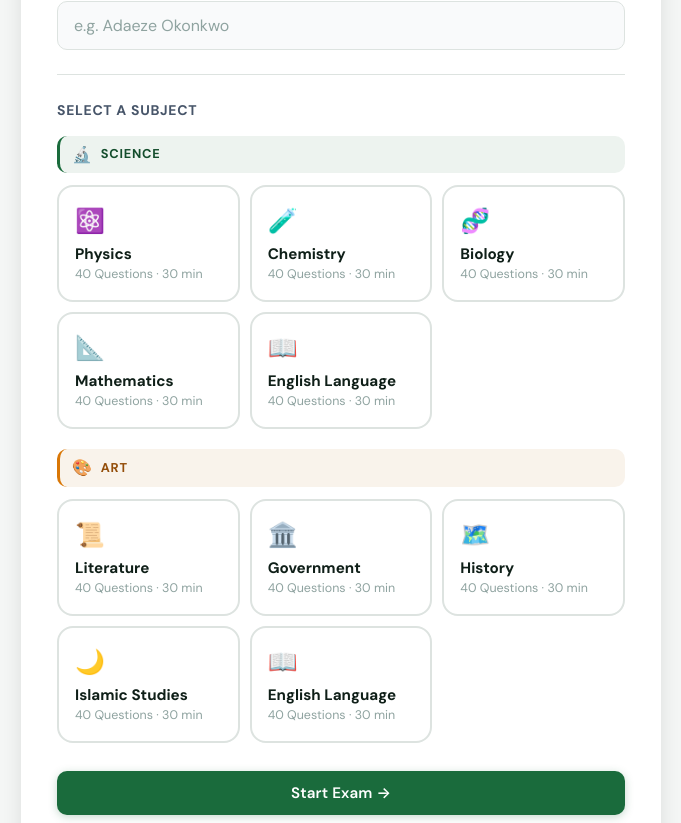
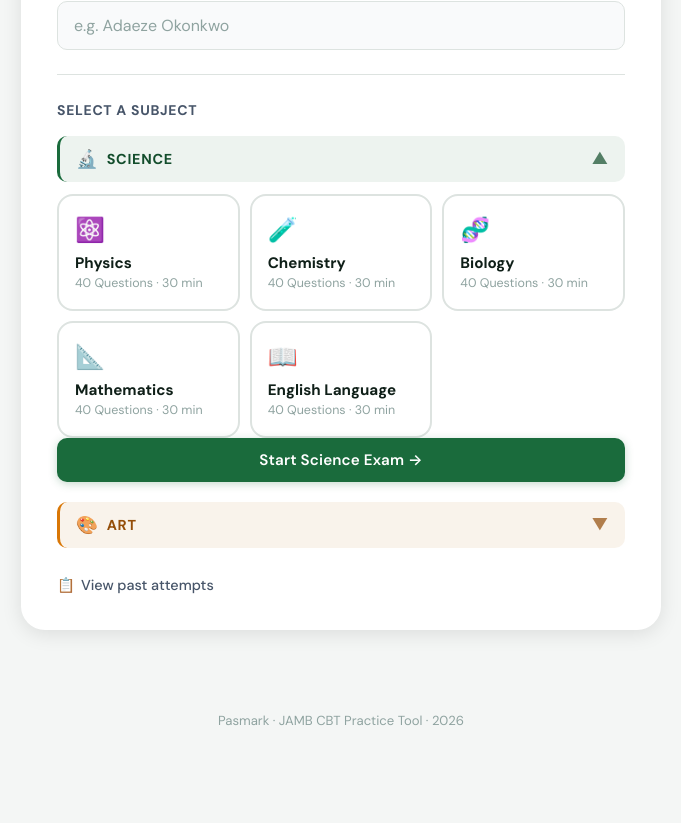
Before and after one commit to UsmanArazak/Passmark, a React (Vite) app: page / in a window 1280 px wide. Shown: the part 437-1260 px from the top of the page, without its empty margins (299-980 px from the left). After the commit the page ends 1188 px from the top, so only its background shows below. Built offline with nearby package versions, Linux system fonts and the light colour scheme.

Commit message:
feat: change sections to interactive accordions with inline start buttons

```diff
--- a/src/pages/HomePage.jsx
+++ b/src/pages/HomePage.jsx
@@ -22,6 +22,7 @@ export default function HomePage({ onStart, onViewHistory }) {
   const [subject, setSubject]     = useState('');
   const [nameError, setNameError] = useState('');
   const [subjectError, setSubjectError] = useState('');
+  const [expandedSection, setExpandedSection] = useState('science');
 
   function handleStart() {
     let valid = true;
@@ -94,10 +95,21 @@ export default function HomePage({ onStart, onViewHistory }) {
 
             {/* Science Section */}
             <div className="subject-section">
-              <div className="subject-section-header science">
+              <button
+                type="button"
+                className="subject-section-header science dropdown-header"
+                onClick={() => setExpandedSection(prev => prev === 'science' ? null : 'science')}
+                aria-expanded={expandedSection === 'science'}
+              >
+                <div style={{ display: 'flex', alignItems: 'center', gap: '8px' }}>
                   <span className="subject-section-icon">🔬</span>
                   <span className="subject-section-label">Science</span>
                 </div>
+                <span className="dropdown-caret">{expandedSection === 'science' ? '▲' : '▼'}</span>
+              </button>
+
+              {expandedSection === 'science' && (
+                <div className="dropdown-content animate-fadeIn">
                   <div className="subject-grid">
                     {SCIENCE_SUBJECTS.map((s) => (
                       <button
@@ -113,14 +125,30 @@ export default function HomePage({ onStart, onViewHistory }) {
                       </button>
                     ))}
                   </div>
+                  <button className="btn btn-primary home-start-btn" onClick={handleStart}>
+                    Start Science Exam →
+                  </button>
+                </div>
+              )}
             </div>
 
             {/* Art Section */}
             <div className="subject-section">
-              <div className="subject-section-header art">
+              <button
+                type="button"
+                className="subject-section-header art dropdown-header"
+                onClick={() => setExpandedSection(prev => prev === 'art' ? null : 'art')}
+                aria-expanded={expandedSection === 'art'}
+              >
+                <div style={{ display: 'flex', alignItems: 'center', gap: '8px' }}>
                   <span className="subject-section-icon">🎨</span>
                   <span className="subject-section-label">Art</span>
                 </div>
+                <span className="dropdown-caret">{expandedSection === 'art' ? '▲' : '▼'}</span>
+              </button>
+
+              {expandedSection === 'art' && (
+                <div className="dropdown-content animate-fadeIn">
                   <div className="subject-grid">
                     {ART_SUBJECTS.map((s) => (
                       <button
@@ -136,15 +164,15 @@ export default function HomePage({ onStart, onViewHistory }) {
                       </button>
                     ))}
                   </div>
+                  <button className="btn btn-primary home-start-btn" onClick={handleStart}>
+                    Start Art Exam →
+                  </button>
+                </div>
+              )}
             </div>
 
             {subjectError && <p className="form-error" role="alert">{subjectError}</p>}
           </div>
-
-          {/* Start */}
-          <button id="start-exam-btn" className="btn btn-primary home-start-btn" onClick={handleStart}>
-            Start Exam →
-          </button>
 
           {/* History link */}
           <button className="home-history-link" onClick={onViewHistory} id="view-history-btn">
--- a/src/styles/home.css
+++ b/src/styles/home.css
@@ -154,15 +154,20 @@
 .subject-section-header {
   display: flex;
   align-items: center;
+  justify-content: space-between;
+  width: 100%;
   gap: 8px;
-  padding: 6px 12px;
+  padding: 12px 16px;
   border-radius: var(--radius);
   margin-bottom: 12px;
-  font-size: 0.8rem;
+  font-size: 0.9rem;
   font-weight: 700;
-  letter-spacing: 0.06em;
+  letter-spacing: 0.05em;
   text-transform: uppercase;
+  cursor: pointer;
+  transition: background var(--transition), transform var(--transition);
 }
+.subject-section-header:active { transform: translateY(1px); }
 .subject-section-header.science {
   background: rgba(26, 107, 60, 0.08);
   color: var(--color-primary-dark);
@@ -173,8 +178,19 @@
   color: #944e0a;
   border-left: 3px solid #d97706;
 }
-.subject-section-icon { font-size: 1rem; }
-.subject-section-label { font-size: 0.8rem; }
+.subject-section-icon { font-size: 1.1rem; }
+.subject-section-label { font-size: 0.9rem; }
+.dropdown-caret {
+  font-size: 1rem;
+  color: inherit;
+  opacity: 0.7;
+  transition: transform var(--transition);
+}
+
+.dropdown-content {
+  margin-top: 10px;
+  margin-bottom: 16px;
+}
 
 .subject-grid {
   display: grid;
@@ -269,18 +285,7 @@
 }
 
 @media (max-width: 520px) {
-  .home-form-card {
-    padding: 24px 20px 80px; /* Extra padding at bottom to clear the fixed button */
-  }
+  .home-form-card { padding: 24px 20px; }
   .subject-grid { grid-template-columns: 1fr 1fr; }
   .home-hero { padding: 48px 20px 64px; }
-
-  .home-start-btn {
-    position: fixed;
-    bottom: 20px;
-    left: 20px;
-    width: calc(100% - 40px);
-    z-index: 100;
-    box-shadow: 0 8px 20px rgba(26, 107, 60, 0.3); /* Add shadow to float effect */
-  }
 }
```
Lines whose indentation alone changed are shown as unchanged.
